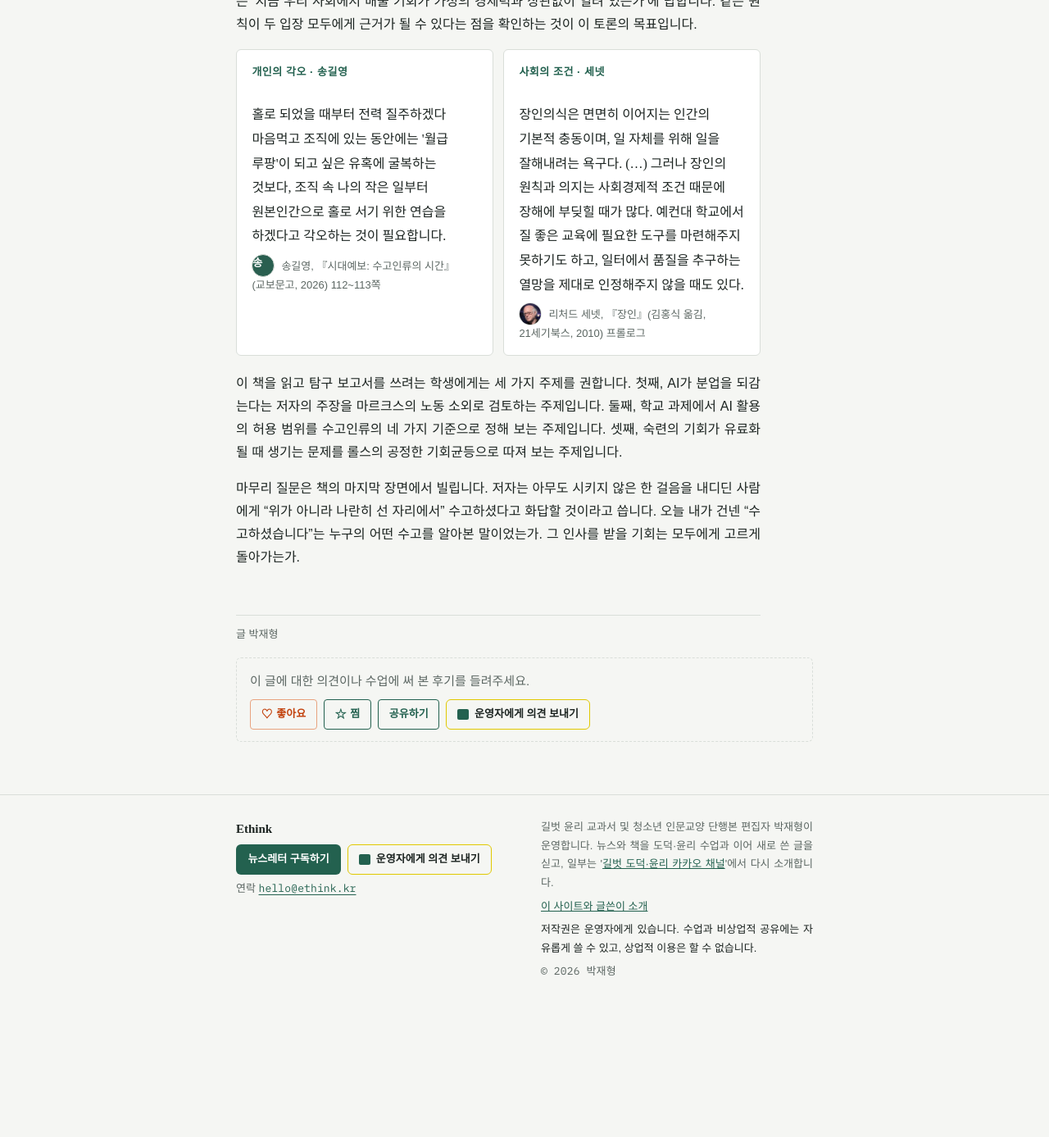
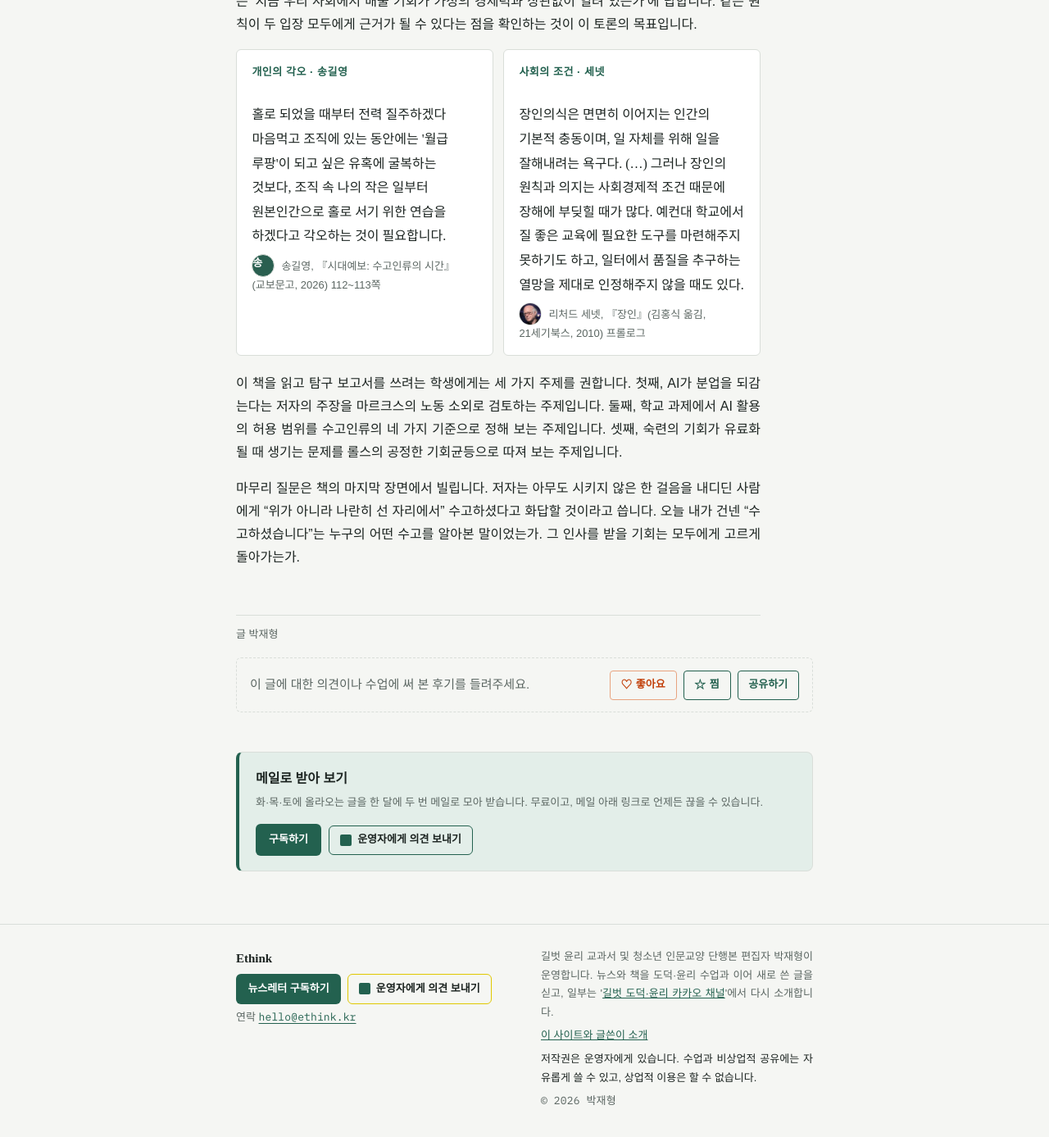
Before and after one commit to ethics-news/ethics-news.github.io, a Jekyll site: the page built from _reads/2026-10-22-sugo.md, in a window 1280 px wide and 1400 px high, scrolled down 5749 px. Shown: the top 1387 px of the window at 82% size. Built offline with Jekyll 4.4.1, drawn with Linux system fonts in a browser that asks for light colours; some web fonts are replaced; before the commit the page ends 6991 px from its top, so only the background shows below that.

Commit message:
구독 상자: 버튼 문구 '구독하기', 의견 보내기 버튼을 오른쪽에 나란히; 책 글에도 구독 상자
Co-Authored-By: Claude Fable 5.1 <noreply@anthropic.com>
Claude-Session: https://claude.ai/code/session_01XG1As5bs7T7JRpnijV2F6T

```diff
--- a/_includes/item-card.html
+++ b/_includes/item-card.html
@@ -37,7 +37,7 @@
   </div>
   {% endif %}
   {% if include.full %}<div class="talk no-print"><p>이 글에 대한 의견이나 수업에 써 본 후기를 들려주세요.</p><span class="chat-btns">{% include like-btn.html id=it.url %}{% include save-btn.html url=it.url title=it.title %}{% include share-btn.html url=it.url title=it.title %}{% if site.openchat %}<a class="openchat" href="{{ site.openchat }}" target="_blank" rel="noopener">오픈채팅 참여</a>{% endif %}
-  {% if include.full %}{% include subscribe-box.html %}{% endif %}<a class="openchat form" href="{{ '/board/' | relative_url }}">운영자에게 의견 보내기</a></span></div>{% endif %}
+  {% if include.full %}{% include subscribe-box.html form=true %}{% endif %}</span></div>{% endif %}
   {% unless include.full %}<div class="card-actions no-print">{% include like-btn.html id=it.url %}{% include save-btn.html url=it.url title=it.title %}{% include share-btn.html url=it.url title=it.title %}</div>{% endunless %}
   <footer class="item-links">
     {% unless include.full %}<a class="link-detail" href="{{ it.url | relative_url }}">이 글만 보기</a>{% endunless %}
--- a/_includes/subscribe-box.html
+++ b/_includes/subscribe-box.html
@@ -1,5 +1,5 @@
 {% if site.newsletter %}<aside class="sub-box no-print">
   <p class="sub-title">{{ include.title | default: "메일로 받아 보기" }}</p>
   <p class="sub-text">{{ include.text | default: "화·목·토에 올라오는 글을 한 달에 두 번 메일로 모아 받습니다. 무료이고, 메일 아래 링크로 언제든 끊을 수 있습니다." }}</p>
-  <a class="sub-btn" href="{{ site.newsletter }}" target="_blank" rel="noopener">무료로 구독하기</a>
+  <p class="sub-actions"><a class="sub-btn" href="{{ site.newsletter }}" target="_blank" rel="noopener">구독하기</a>{% if include.form %}<a class="openchat form" href="{{ '/board/' | relative_url }}">운영자에게 의견 보내기</a>{% endif %}</p>
 </aside>{% endif %}
--- a/_layouts/read.html
+++ b/_layouts/read.html
@@ -49,6 +49,7 @@ layout: default
   <div class="item-body prose">{% include faces.html html=content %}</div>
   <p class="byline">글 {{ site.author }}</p>
 
-  <div class="talk no-print"><p>이 글에 대한 의견이나 수업에 써 본 후기를 들려주세요.</p><span class="chat-btns">{% include like-btn.html id=page.url %}{% include save-btn.html url=page.url title=page.title %}{% include share-btn.html url=page.url title=page.title %}{% if site.openchat %}<a class="openchat" href="{{ site.openchat }}" target="_blank" rel="noopener">오픈채팅 참여</a>{% endif %}<a class="openchat form" href="{{ '/board/' | relative_url }}">운영자에게 의견 보내기</a></span></div>
+  <div class="talk no-print"><p>이 글에 대한 의견이나 수업에 써 본 후기를 들려주세요.</p><span class="chat-btns">{% include like-btn.html id=page.url %}{% include save-btn.html url=page.url title=page.title %}{% include share-btn.html url=page.url title=page.title %}{% if site.openchat %}<a class="openchat" href="{{ site.openchat }}" target="_blank" rel="noopener">오픈채팅 참여</a>{% endif %}</span></div>
+  {% include subscribe-box.html form=true %}
 </article>
 <p class="print-only print-foot">출처: {{ site.title }} · 윤리로 읽는 책 · 글 {{ site.author }} · <span class="js-url"></span><br>저작권은 운영자에게 있습니다. 수업과 비상업적 공유에는 자유롭게 쓸 수 있고, 상업적 이용은 할 수 없습니다. 밑줄 친 문장의 권리는 원저작자에게 있습니다. © {{ site.time | date: "%Y" }} {{ site.author }}</p>
--- a/assets/style.css
+++ b/assets/style.css
@@ -361,7 +361,7 @@ html { scroll-behavior: smooth; }
 /* 뉴스레터 구독 */
 .sub-box { margin: 2rem 0 0; padding: 1.1rem 1.25rem; border: 1px solid var(--rule); border-left: 4px solid var(--accent); border-radius: 8px; background: var(--accent-soft); }
 .sub-title { font-weight: 700; margin: 0 0 0.3rem; }
-.sub-text { margin: 0 0 0.8rem; font-size: var(--step--1); color: var(--muted); }
+.sub-text { margin: 0; font-size: var(--step--1); color: var(--muted); }
 .sub-btn { display: inline-block; background: var(--accent); color: #fff !important; text-decoration: none; font-weight: 600; font-size: var(--step--1); padding: 0.5rem 1rem; border-radius: 6px; }
 .sub-btn:hover { filter: brightness(1.1); }
 .sub-btn.sm { padding: 0.45rem 0.9rem; }
@@ -374,3 +374,5 @@ html { scroll-behavior: smooth; }
 .credits { list-style: none; padding: 0; margin: 0.5rem 0 0; display: grid; grid-template-columns: repeat(auto-fill, minmax(18rem, 1fr)); gap: 0.4rem 1.25rem; font-size: var(--step--1); color: var(--muted); }
 .credits .face { display: inline-block; width: 28px; height: 28px; border-radius: 50%; object-fit: cover; vertical-align: middle; margin-right: 0.4rem; border: 1px solid var(--rule); }
 .face-initial { display: inline-flex; align-items: center; justify-content: center; width: 28px; height: 28px; border-radius: 50%; background: var(--accent); color: #fff; font-family: var(--font-display); font-weight: 700; font-size: 0.8rem; vertical-align: middle; margin: -3px 0.5rem 0 0; }
+.sub-actions { display: flex; flex-wrap: wrap; align-items: center; gap: 0.6rem; margin: 0.9rem 0 0; }
+.sub-actions .openchat.form { border-color: var(--accent); }
```
